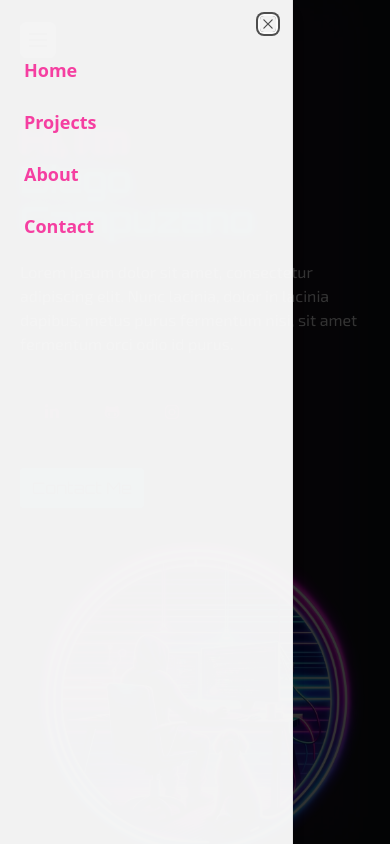
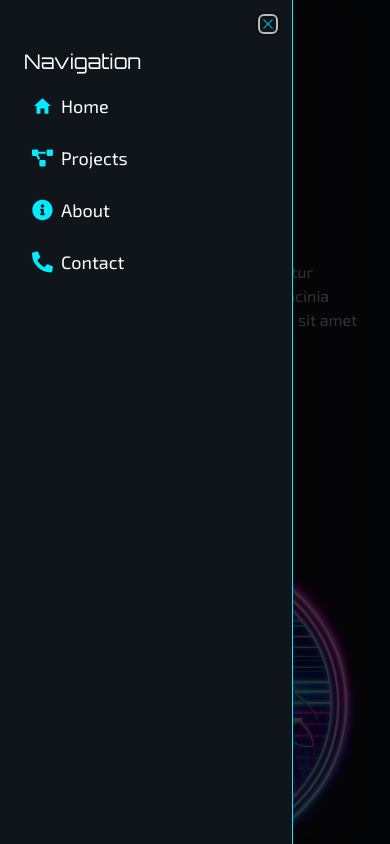
Before and after one commit to hermani456/portfolio, a Next.js app: page / in a window 390 px wide. Both pictures are taken after a click on the button "Toggle navigation menu". Shown: the top 844 px of the page. Built offline with nearby package versions, Linux system fonts and the light colour scheme.

Commit message:
Refactor global CSS to use variables for neon colors and add bottom shadow effect

```diff
--- a/package.json
+++ b/package.json
@@ -15,6 +15,7 @@
     "@radix-ui/react-slot": "^1.1.0",
     "class-variance-authority": "^0.7.0",
     "clsx": "^2.1.1",
+    "cmdk": "1.0.0",
     "gsap": "^3.12.5",
     "lenis": "^1.1.13",
     "lucide-react": "^0.441.0",
--- a/src/app/globals.css
+++ b/src/app/globals.css
@@ -2,7 +2,6 @@
 @tailwind components;
 @tailwind utilities;
 
-/* make #f53fa1 into a variable */
 :root {
   --neon-pink: #f53fa1;
   --neon-blue: #00ECFF;
@@ -23,6 +22,35 @@
     rgba(15, 21, 26, 1) 60%,
     rgba(15, 21, 26, 1) 100%
   );
+}
+
+.btn{
+  /* display: inline-block;
+  padding: 0.5rem 1rem;
+  border-radius: 0.5rem;
+  background: var(--neon-blue);
+  color: black;
+  text-decoration: none;
+  text-transform: uppercase;
+  font-weight: bold;
+  letter-spacing: 1px;
+  transition: background 0.3s, transform 0.2s; */
+  font-size: 1rem;
+  font-weight: 600;
+  display: inline-block;
+  color: var(--neon-blue);
+  border: var(--neon-blue) .125rem solid;
+  padding: 0.5rem 1rem;
+  border-radius: .25rem;
+  text-shadow: 0 0 .25rem var(--neon-blue), 0 0 10px var(--neon-blue);
+  box-shadow: inset 0 0 .25rem var(--neon-blue), 0 0 .5rem var(--neon-blue);
+  transition: color .2s, border-color .2s, transform .2s;
+}
+
+.btn:hover {
+  background: var(--neon-blue);
+  color: black;
+  transform: scale(1.1);
 }
 
 .noise {
--- a/src/components/Hero.jsx
+++ b/src/components/Hero.jsx
@@ -47,7 +47,7 @@ const Hero = () => {
         <div></div>
       </div>
       <Container>
-        <div className="flex flex-col lg:flex-row justify-around items-center h-[calc(100vh-5rem)] relative mt-10">
+        <div className="flex flex-col lg:flex-row justify-around items-center min-h-[calc(100vh-5rem)] relative mt-10">
           <div>
             <h1 className="text-white text-4xl lg:text-6xl font-orbitron font-semibold">
               <span className="neon-text-pink" ref={pinkTextRef}>
@@ -73,7 +73,8 @@ const Hero = () => {
               ))}
             </div>
             <div className="my-5 relative">
-              <button className="bg-sec px-3 py-2 rounded overflow-hidden font-orbitron">
+              {/* <button className="bg-sec px-3 py-2 rounded overflow-hidden font-orbitron"> */}
+              <button className="btn font-orbitron">
                 Contact Me
                 <div className="absolute w-20 h-20 bg-sec/30 blur-3xl pointer-events-none"></div>
               </button>
--- a/src/components/NavBar.jsx
+++ b/src/components/NavBar.jsx
@@ -1,4 +1,4 @@
-"use client"
+"use client";
 import {
   Sheet,
   SheetTrigger,
@@ -11,6 +11,7 @@ import { navLinks } from "@/utils";
 import Container from "@/components/Container";
 import { useEffect, useRef } from "react";
 import gsap from "gsap";
+import { IoMdHome } from "react-icons/io";
 
 export default function Component() {
   return (
@@ -18,28 +19,31 @@ export default function Component() {
       <header className="flex h-20 w-full shrink-0 items-center relative z-10">
         <Sheet>
           <SheetTrigger asChild>
-            <Button variant="outline" size="icon" className="lg:hidden">
-              <MenuIcon className="h-6 w-6" />
+            <Button variant="" size="icon" className="lg:hidden bg-acc/40">
+              <MenuIcon className="h-6 w-6 text-pri" />
               <span className="sr-only">Toggle navigation menu</span>
             </Button>
           </SheetTrigger>
-          <SheetContent side="left" className="bg-background/95">
+          <SheetContent side="left" className="bg-back border-sec">
             <div className="grid gap-2 py-6">
+              <h2 className="text-white text-xl font-orbitron">Navigation</h2>
               {navLinks.map((link) => (
                 <SheetClose asChild key={link.id}>
+                  <div className="flex items-center gap-2 px-2 rounded hover:text-red-500">
+                    <link.icon className="h-6 w-6 fill-sec" />
                     <Link
                       href={link.path}
-                    className="flex w-full items-center py-2 text-lg text-pri font-semibold"
+                      className="flex w-full items-center py-2 text-lg text-white font-exo"
                       prefetch={false}
                     >
                       {link.name}
                     </Link>
+                  </div>
                 </SheetClose>
               ))}
             </div>
           </SheetContent>
         </Sheet>
-        {/* <div className="flex justify-around items-center w-full"> */}
         <nav className="hidden lg:flex items-center w-full">
           <div className="flex justify-between w-full font-orbitron">
             <div className="flex gap-5">
@@ -69,7 +73,6 @@ export default function Component() {
             </div>
           </div>
         </nav>
-        {/* </div> */}
       </header>
     </Container>
   );
@@ -95,7 +98,7 @@ function MenuIcon(props) {
     </svg>
   );
 }
-// "#0F151A","#F53FA1","#00ECFF","#4C1432",
+
 function DoggoIcon(props) {
   return (
     <svg
--- a/src/components/ui/sheet.jsx
+++ b/src/components/ui/sheet.jsx
@@ -49,7 +49,7 @@ const SheetContent = React.forwardRef(({ side = "right", className, children, ..
     <SheetOverlay />
     <SheetPrimitive.Content ref={ref} className={cn(sheetVariants({ side }), className)} {...props}>
       <SheetPrimitive.Close
-        className="absolute right-4 top-4 rounded-sm opacity-70 ring-offset-background transition-opacity hover:opacity-100 focus:outline-none focus:ring-2 focus:ring-ring focus:ring-offset-2 disabled:pointer-events-none data-[state=open]:bg-secondary">
+        className="absolute text-sec right-4 top-4 rounded-sm opacity-70 ring-offset-background transition-opacity hover:opacity-100 focus:outline-none focus:ring-2 focus:ring-ring focus:ring-offset-2 disabled:pointer-events-none data-[state=open]:bg-secondary">
         <Cross2Icon className="h-4 w-4" />
         <span className="sr-only">Close</span>
       </SheetPrimitive.Close>
--- a/src/utils/index.js
+++ b/src/utils/index.js
@@ -11,27 +11,35 @@ import { RiTailwindCssFill, RiNextjsFill } from "react-icons/ri";
 import { SiPostgresql, SiTypescript, SiExpo } from "react-icons/si";
 import { IoLogoJavascript } from "react-icons/io5";
 import { TbBrandReactNative } from "react-icons/tb";
+import { IoMdHome } from "react-icons/io";
+import { FaProjectDiagram } from "react-icons/fa";
+import { FaInfoCircle } from "react-icons/fa"
+import { FaPhoneAlt } from "react-icons/fa"
 
 export const navLinks = [
   {
     id: 1,
     name: "Home",
     path: "/",
+    icon: IoMdHome
   },
   {
     id: 2,
     name: "Projects",
     path: "/projects",
+    icon: FaProjectDiagram
   },
   {
     id: 3,
     name: "About",
     path: "/about",
+    icon: FaInfoCircle
   },
   {
     id: 4,
     name: "Contact",
     path: "/contact",
+    icon: FaPhoneAlt
   },
 ];
 
```
Also changed, not shown: 1 other file (tests, documents, lock files or other folders). Lines whose indentation alone changed are shown as unchanged.
